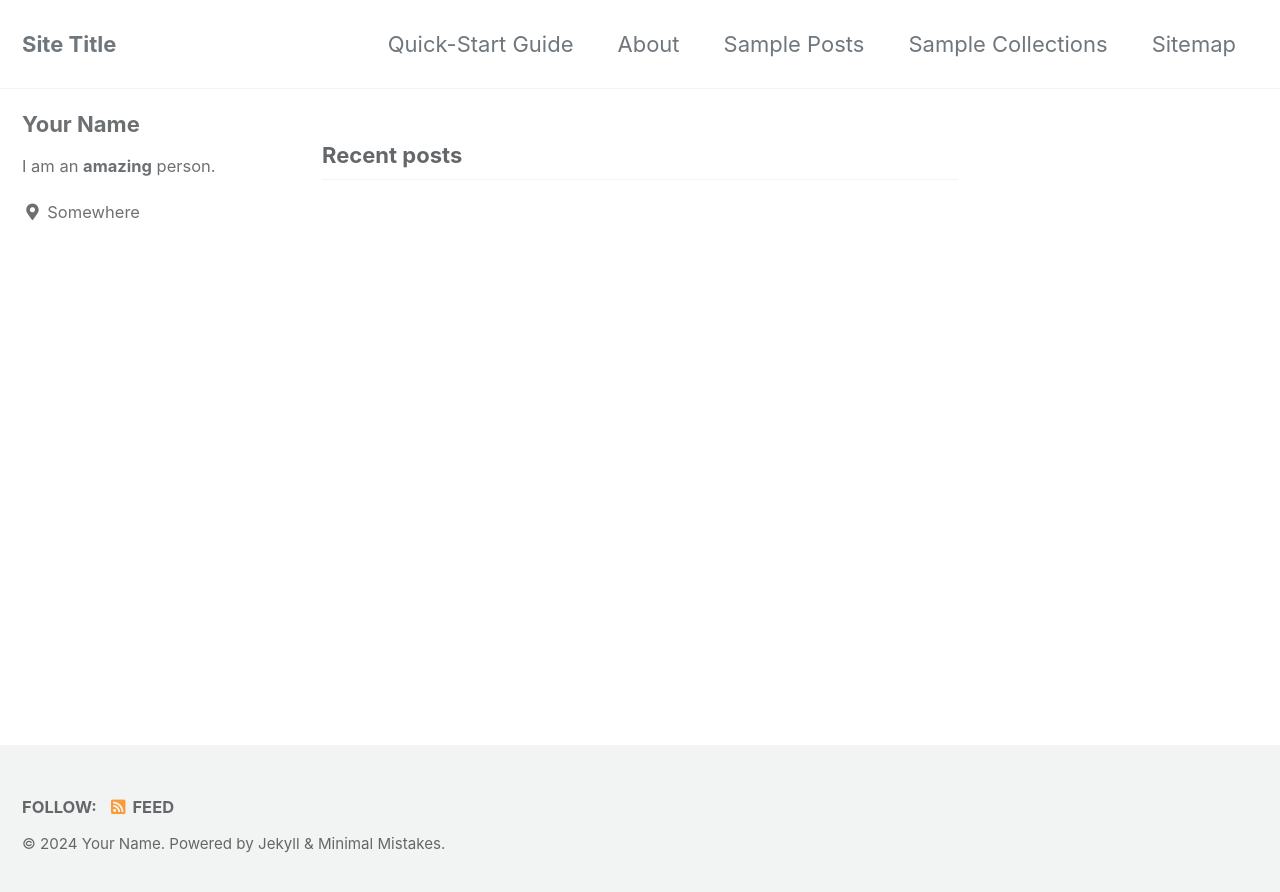
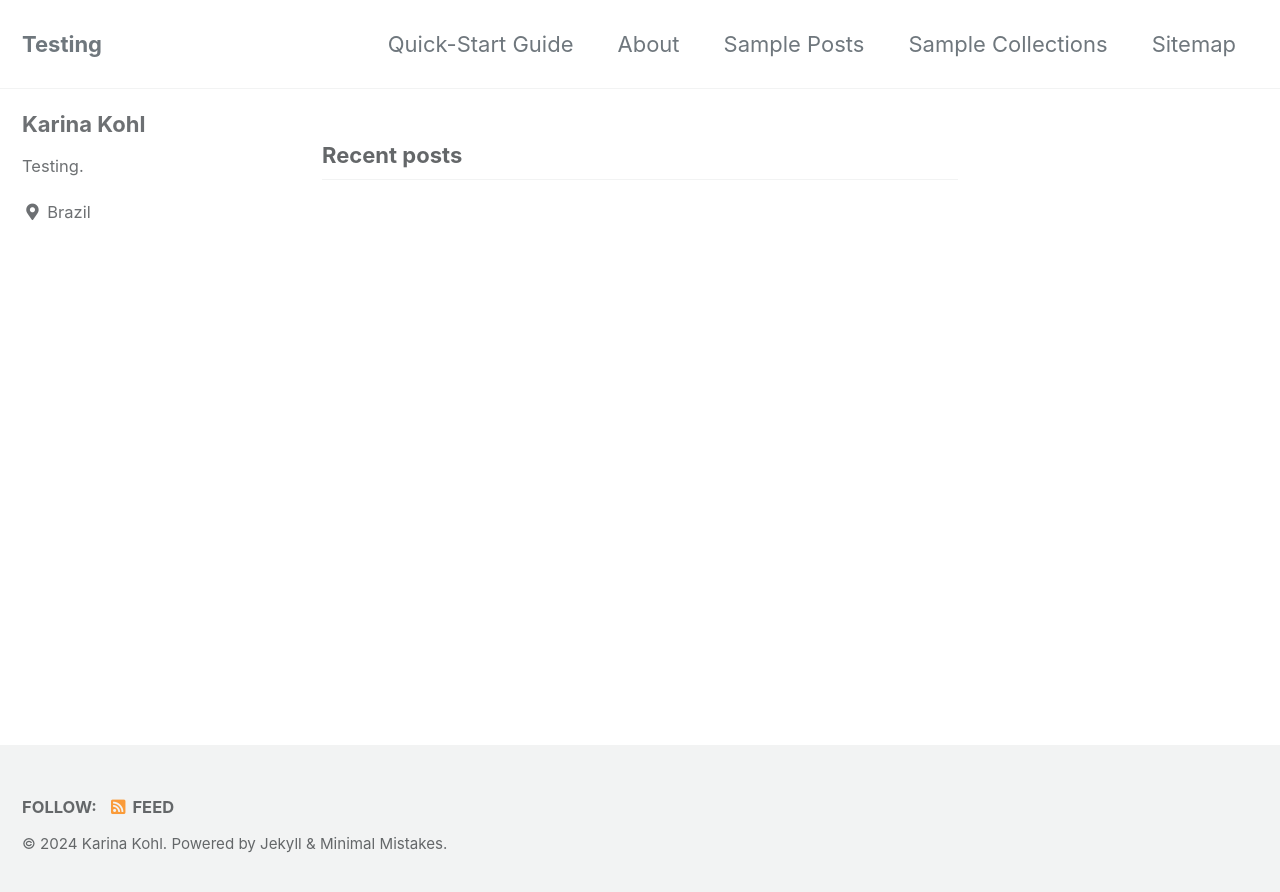
Before and after one commit to karinakohl/karinakohl.github.io, a Jekyll site: the page built from index.html, in a window 1280 px wide. Shown: the top 892 px of the page. Built offline with Jekyll 4.4.1, drawn with Linux system fonts in a browser that asks for light colours; cached includes are drawn as plain includes; the list of posts is cut into pages by our own code.

Commit message:
Update _config.yml

```diff
--- a/_config.yml
+++ b/_config.yml
@@ -16,11 +16,11 @@ minimal_mistakes_skin    : "default" # "air", "aqua", "contrast", "dark", "dirt"
 
 # Site Settings
 locale                   : "en-US"
-title                    : "Site Title"
+title                    : "Testing"
 title_separator          : "-"
 subtitle                 : # site tagline that appears below site title in masthead
-name                     : "Your Name"
-description              : "An amazing website."
+name                     : "Karina Kohl"
+description              : "description"
 url                      : # the base hostname & protocol for your site e.g. "https://mmistakes.github.io"
 baseurl                  : # the subpath of your site, e.g. "/blog"
 repository               : # GitHub username/repo-name e.g. "mmistakes/minimal-mistakes"
@@ -104,10 +104,10 @@ analytics:
 
 # Site Author
 author:
-  name             : "Your Name"
+  name             : "Karina Kohl"
   avatar           : # path of avatar image, e.g. "/assets/images/bio-photo.jpg"
-  bio              : "I am an **amazing** person."
-  location         : "Somewhere"
+  bio              : "Testing."
+  location         : "Brazil"
   email            :
   links:
     - label: "Email"
@@ -116,40 +116,40 @@ author:
     - label: "Website"
       icon: "fas fa-fw fa-link"
       # url: "https://your-website.com"
-    - label: "Twitter"
-      icon: "fab fa-fw fa-twitter-square"
-      # url: "https://twitter.com/"
-    - label: "Facebook"
-      icon: "fab fa-fw fa-facebook-square"
-      # url: "https://facebook.com/"
+    # - label: "Twitter"
+    #   icon: "fab fa-fw fa-twitter-square"
+    #   # url: "https://twitter.com/"
+    # - label: "Facebook"
+    #   icon: "fab fa-fw fa-facebook-square"
+    #   # url: "https://facebook.com/"
     - label: "GitHub"
       icon: "fab fa-fw fa-github"
       # url: "https://github.com/"
-    - label: "Instagram"
-      icon: "fab fa-fw fa-instagram"
-      # url: "https://instagram.com/"
+    # - label: "Instagram"
+    #   icon: "fab fa-fw fa-instagram"
+    #   # url: "https://instagram.com/"
 
 # Site Footer
 footer:
   links:
-    - label: "Twitter"
-      icon: "fab fa-fw fa-twitter-square"
-      # url:
-    - label: "Facebook"
-      icon: "fab fa-fw fa-facebook-square"
-      # url:
+    # - label: "Twitter"
+    #   icon: "fab fa-fw fa-twitter-square"
+    #   # url:
+    # - label: "Facebook"
+    #   icon: "fab fa-fw fa-facebook-square"
+    #   # url:
     - label: "GitHub"
       icon: "fab fa-fw fa-github"
-      # url:
-    - label: "GitLab"
-      icon: "fab fa-fw fa-gitlab"
-      # url:
-    - label: "Bitbucket"
-      icon: "fab fa-fw fa-bitbucket"
-      # url:
-    - label: "Instagram"
-      icon: "fab fa-fw fa-instagram"
-      # url:
+      url:
+    # - label: "GitLab"
+    #   icon: "fab fa-fw fa-gitlab"
+    #   # url:
+    # - label: "Bitbucket"
+    #   icon: "fab fa-fw fa-bitbucket"
+    #   # url:
+    # - label: "Instagram"
+    #   icon: "fab fa-fw fa-instagram"
+    #   # url:
 
 
 # Reading Files
```
